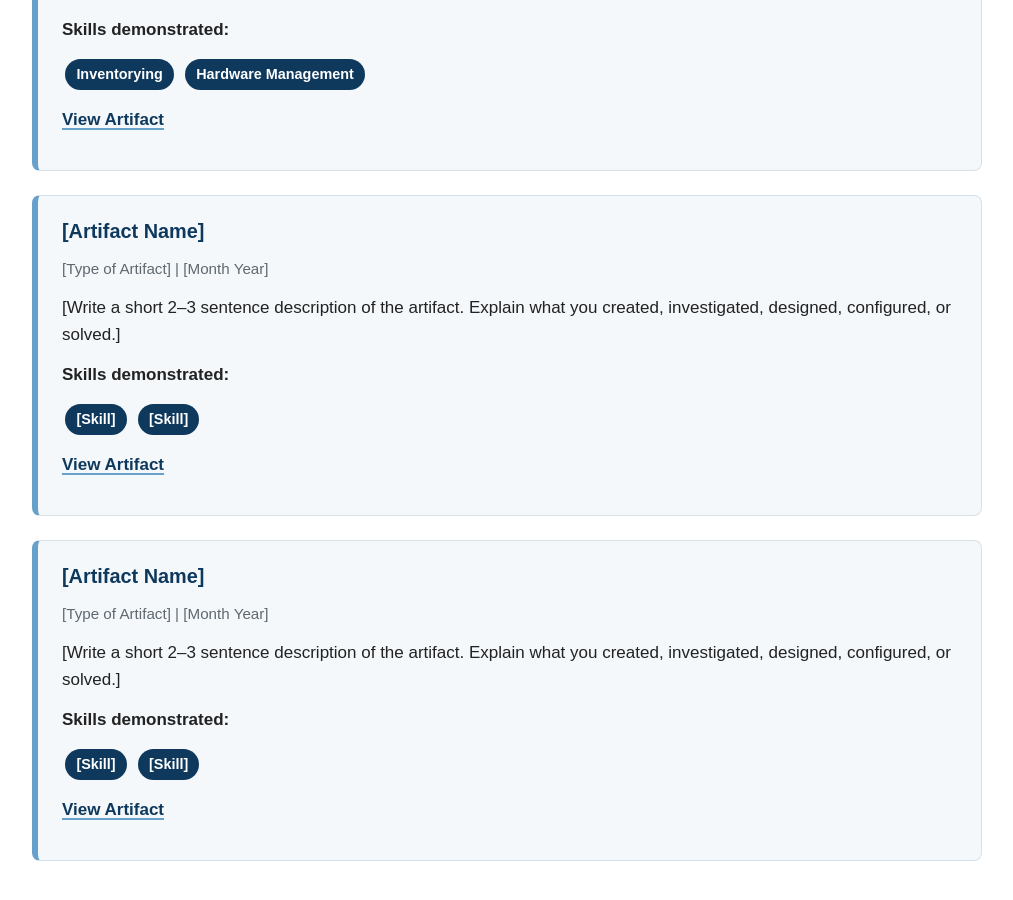
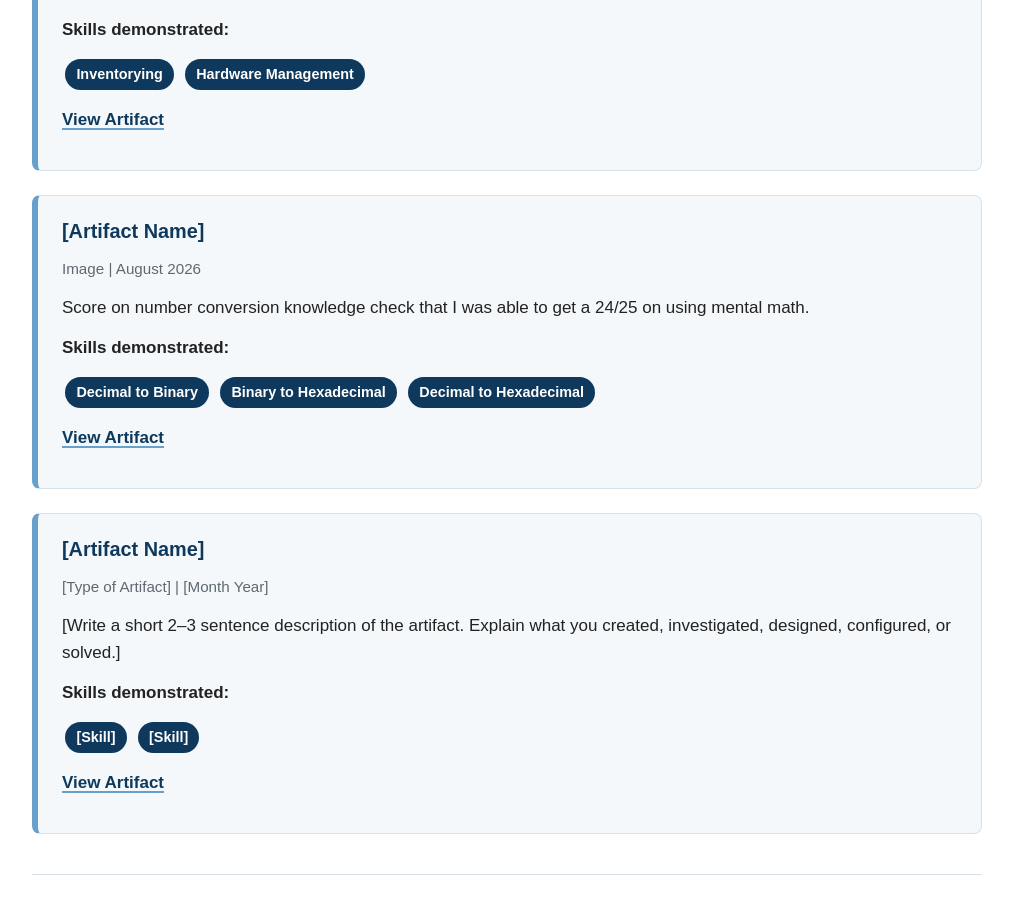
Before and after one commit to CarterzCode/Apex-Portfolio, a Jekyll site: the page built from artifacts.md, in a window 1280 px wide and 900 px high, scrolled down 554 px. Shown: the whole window, without its empty margins (133-1146 px from the left). Built offline with Jekyll 4.4.1, drawn with Linux system fonts in a browser that asks for light colours.

Commit message:
Update artifacts.md

```diff
--- a/artifacts.md
+++ b/artifacts.md
@@ -32,16 +32,17 @@ Workstation for my computer science class. Set up by and inventoried by me.
 <div class="artifact-card" markdown="1">
 
 ### [Artifact Name]
-<p class="artifact-meta">[Type of Artifact] | [Month Year]</p>
+<p class="artifact-meta">Image | August 2026</p>
 
-[Write a short 2–3 sentence description of the artifact. Explain what you created, investigated, designed, configured, or solved.]
+Score on number conversion knowledge check that I was able to get a 24/25 on using mental math.
 
 **Skills demonstrated:**
 
-<span class="skill-tag">[Skill]</span>
-<span class="skill-tag">[Skill]</span>
+<span class="skill-tag">Decimal to Binary</span>
+<span class="skill-tag">Binary to Hexadecimal</span>
+<span class="skill-tag">Decimal to Hexadecimal</span>
 
-[View Artifact](artifacts/ARTIFACT-FOLDER/)
+[View Artifact](artifacts/"Number Conversion"/)
 
 </div>
 
```
